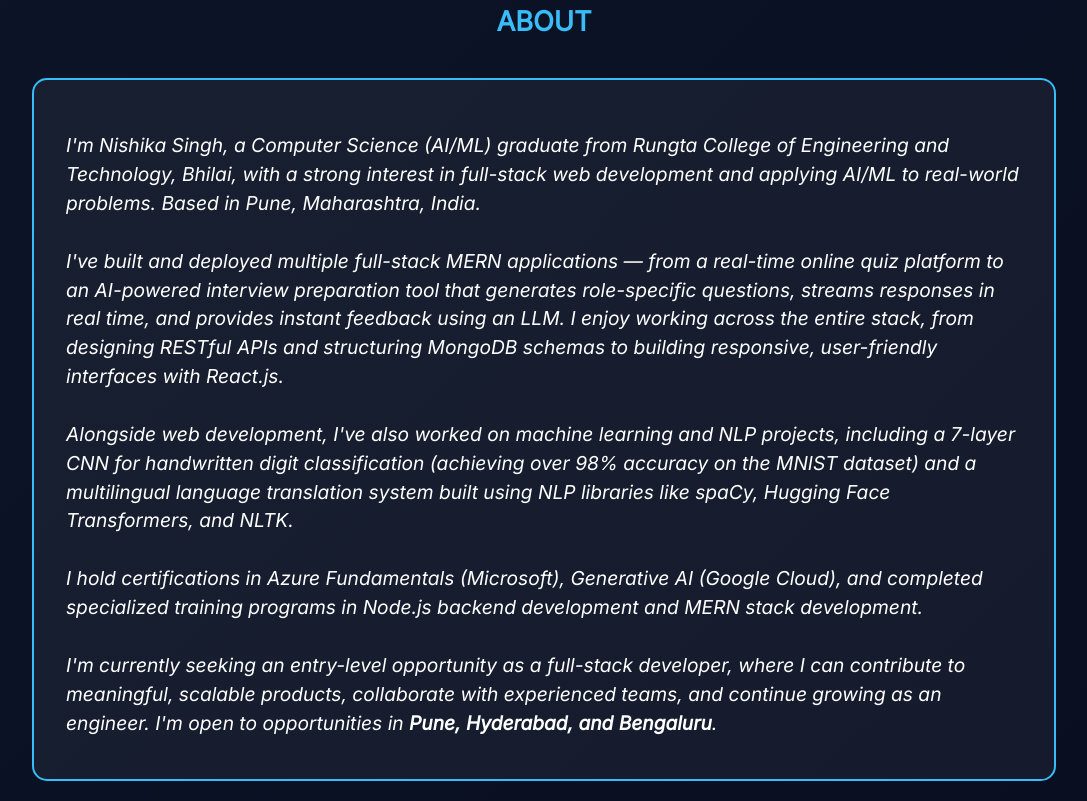
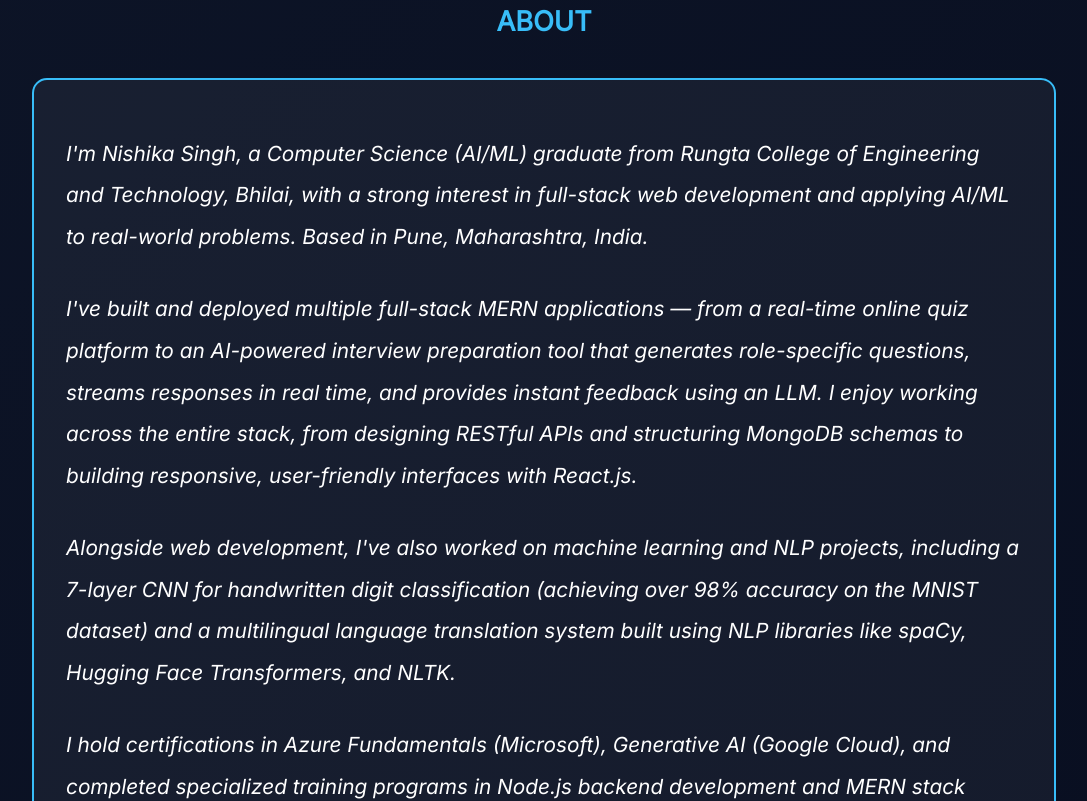
Before and after one commit to nishikasingh31/Portfolio, a React (Vite) app: page / in a window 1280 px wide. Shown: the part 1300-2101 px from the top of the page, without its empty margins (96-1183 px from the left). Built offline with nearby package versions, Linux system fonts and the light colour scheme.

Commit message:
Update App.css

```diff
--- a/src/App.css
+++ b/src/App.css
@@ -55,12 +55,11 @@ h3 {
   color: var(--accent, #38bdf8);
 }
 
-p {
+p, ul {
   font-size: 1rem;
 }
 
 ul {
-  font-size: 1rem;
   list-style-type: square;
   margin-top: 0.1px;
   padding-left: 20px;
@@ -212,8 +211,8 @@ nav {
 
 /* about */
 .about .card p {
-  font-size: 1.2rem;
-  line-height: 1.5;
+  font-size: 1.3rem;
+  line-height: 2;
   margin-bottom: 10px;
 }
 
```
